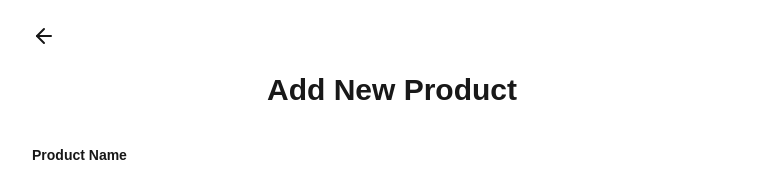
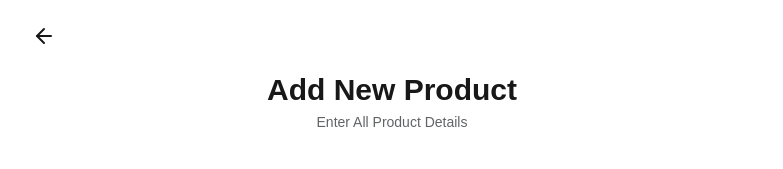
Before and after one commit to EvershineMarbles/Evershine, a Next.js app: page /add-product in a window 1280 px wide. Shown: the top 169 px of the page, without its empty margins (248-1031 px from the left). Built offline with nearby package versions, Linux system fonts and the light colour scheme; no server answers.

Commit message:
Update API URLs to use environment variable

```diff
--- a/src/app/components/ProductForm.tsx
+++ b/src/app/components/ProductForm.tsx
@@ -235,6 +235,7 @@ export default function ProductForm() {
 
           <div className="text-center mt-4 mb-6">
             <h1 className="text-3xl font-bold text-[#181818]">Add New Product</h1>
+            <p className="text-[#616467] text-sm mt-1">Enter All Product Details</p>
           </div>
         </div>
       </div>
```
